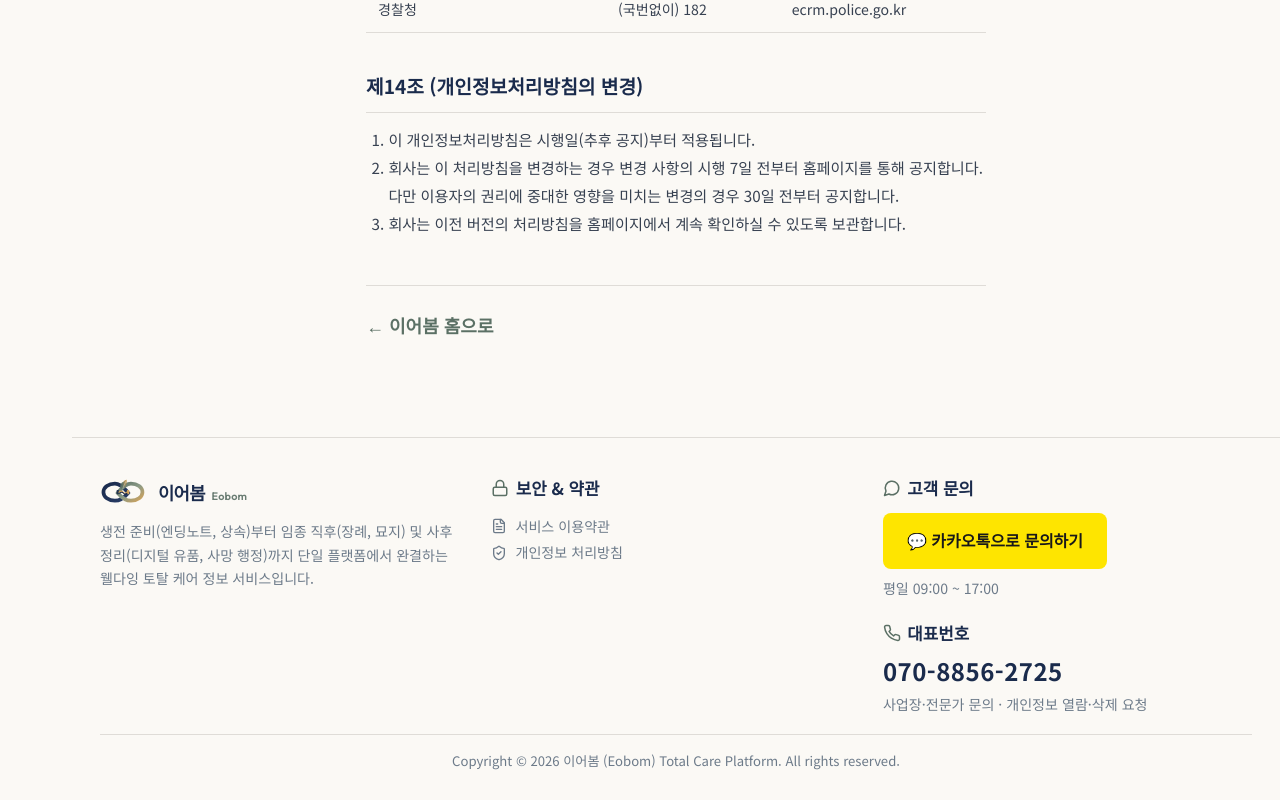
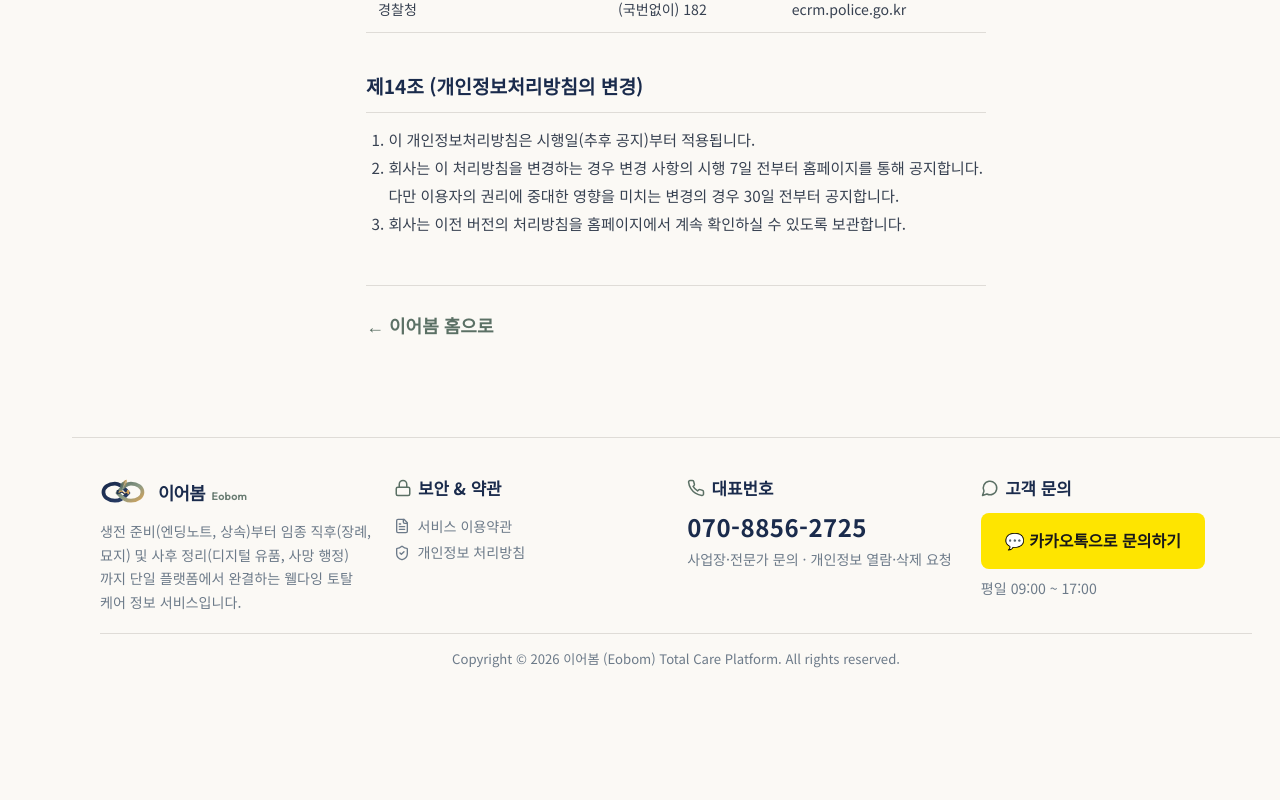
Before and after one commit to Hyunews/Eobom, a React (Vite) app in the folder eobom/frontend/: page /privacy in a window 1280 px wide. Shown: the part 7528-8328 px from the top of the page. After the commit the page ends 8227 px from the top, so only its background shows below. Built offline with nearby package versions, Linux system fonts and the light colour scheme; no server answers; the HTML template or start-up script is replaced by a standard one; a web font is replaced by a local one.

Commit message:
footer_4열그리드로수정

```diff
--- a/eobom/frontend/src/components/Footer.tsx
+++ b/eobom/frontend/src/components/Footer.tsx
@@ -86,10 +86,46 @@ export const Footer: React.FC = () => {
           </ul>
         </div>
 
-        {/* 열 3: 고객 문의(카카오톡) + 대표번호(전화) — "24h 긴급콜·즉시 파견"은 받을 사람이
-            없는 약속이라 제거함(00-14 §2-4 → 07-02 §5.3, 2026-08-14 정정). 창구를 성격으로
-            분리(07-02 §5.4-1, 2026-08-28) — 일반 이용자(유족)=카카오톡 / 사업자·개인정보
-            요청=전화. 채널 URL·응답시간 값은 §5.4-2-2 확정. */}
+        {/* 열 3: 대표번호(전화) — "24h 긴급콜·즉시 파견"은 받을 사람이 없는 약속이라
+            제거함(00-14 §2-4 → 07-02 §5.3, 2026-08-14 정정). 창구를 성격으로 분리
+            (07-02 §5.4-1, 2026-08-28) — 사업자·개인정보 요청=전화 / 일반 이용자(유족)=카카오톡.
+            대표번호·고객문의를 별개 박스로 분리(2026-08-31). */}
+        <div>
+          <h3
+            style={{
+              color: 'var(--primary-color)',
+              fontSize: '1.05rem',
+              fontWeight: 700,
+              marginBottom: '0.9rem',
+              display: 'flex',
+              alignItems: 'center',
+              gap: '0.4rem',
+              lineHeight: 1.2
+            }}
+          >
+            <Phone size={18} color="var(--point-color)" /> 대표번호
+          </h3>
+          <div
+            style={{
+              fontSize: '1.5rem',
+              fontWeight: 800,
+              color: 'var(--primary-color)',
+              marginBottom: '0.4rem',
+              display: 'flex',
+              alignItems: 'center',
+              gap: '0.5rem',
+              letterSpacing: '0.02em',
+              lineHeight: 1.2
+            }}
+          >
+            070-8856-2725
+          </div>
+          <p style={{ fontSize: '0.88rem', lineHeight: 1.7, color: 'var(--text-muted)', margin: 0 }}>
+            사업장·전문가 문의 · 개인정보 열람·삭제 요청
+          </p>
+        </div>
+
+        {/* 열 4: 고객 문의(카카오톡) — 채널 URL·응답시간 값은 §5.4-2-2 확정. */}
         <div>
           <h3
             style={{
@@ -126,41 +162,8 @@ export const Footer: React.FC = () => {
           >
             💬 카카오톡으로 문의하기
           </a>
-          <p style={{ fontSize: '0.88rem', lineHeight: 1.7, color: 'var(--text-muted)', margin: '0 0 1.4rem' }}>
+          <p style={{ fontSize: '0.88rem', lineHeight: 1.7, color: 'var(--text-muted)', margin: 0 }}>
             평일 09:00 ~ 17:00
-          </p>
-
-          <h3
-            style={{
-              color: 'var(--primary-color)',
-              fontSize: '1.05rem',
-              fontWeight: 700,
-              marginBottom: '0.9rem',
-              display: 'flex',
-              alignItems: 'center',
-              gap: '0.4rem',
-              lineHeight: 1.2
-            }}
-          >
-            <Phone size={18} color="var(--point-color)" /> 대표번호
-          </h3>
-          <div
-            style={{
-              fontSize: '1.5rem',
-              fontWeight: 800,
-              color: 'var(--primary-color)',
-              marginBottom: '0.4rem',
-              display: 'flex',
-              alignItems: 'center',
-              gap: '0.5rem',
-              letterSpacing: '0.02em',
-              lineHeight: 1.2
-            }}
-          >
-            070-8856-2725
-          </div>
-          <p style={{ fontSize: '0.88rem', lineHeight: 1.7, color: 'var(--text-muted)', margin: 0 }}>
-            사업장·전문가 문의 · 개인정보 열람·삭제 요청
           </p>
         </div>
       </div>
```
